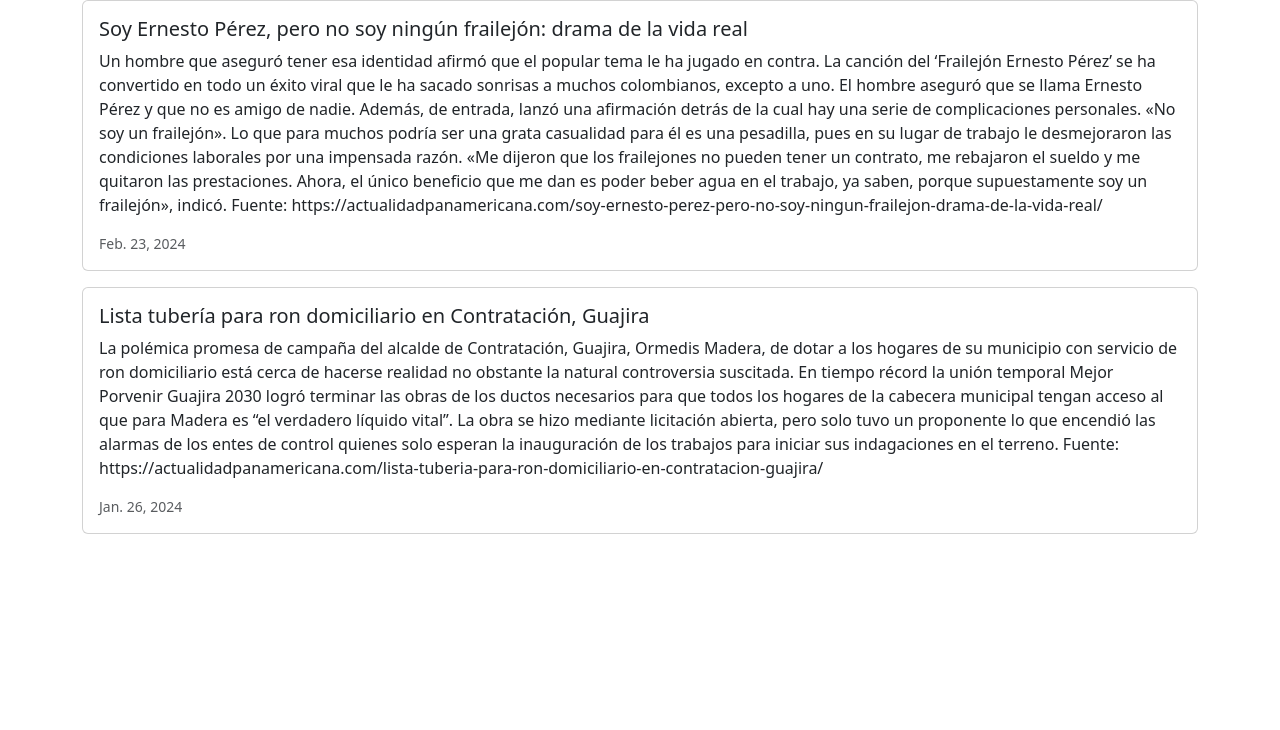
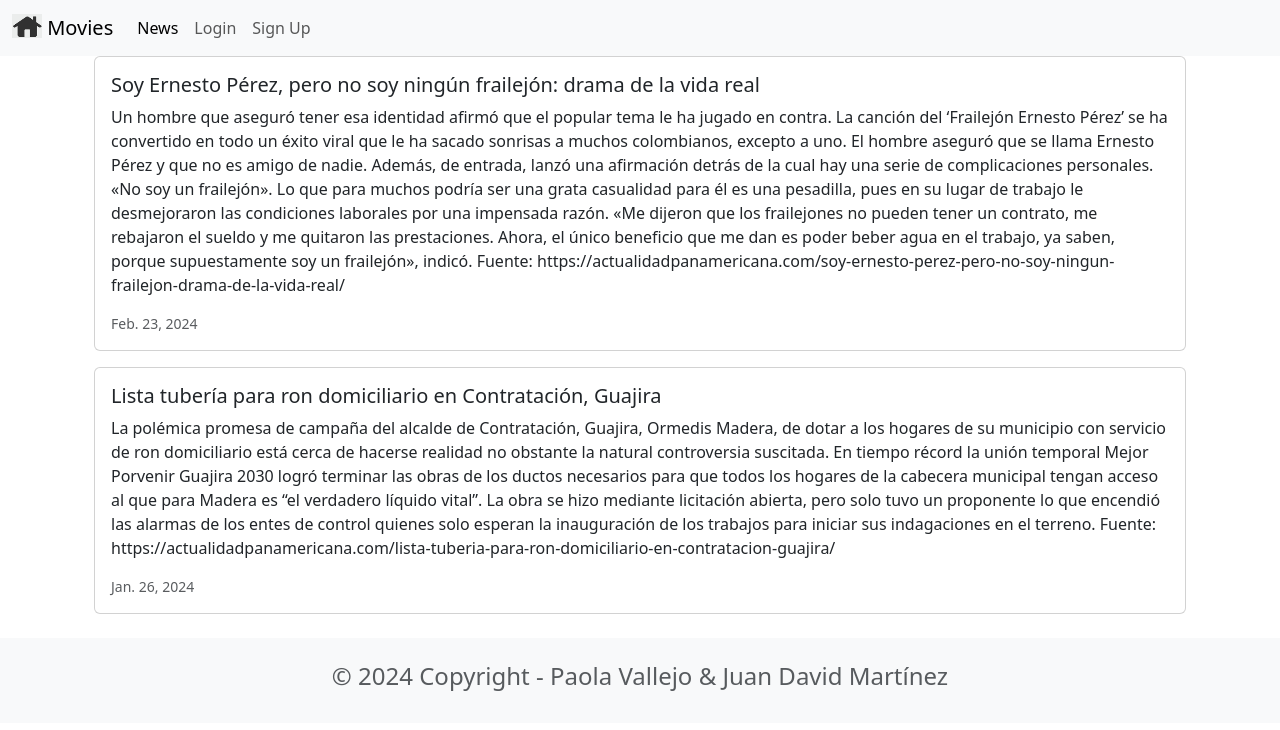
Before and after one commit to paolavallejo/Taller2-PI1-20241, a Django app: page /news/ in a window 1280 px wide. Shown: the top 730 px of the page. Run offline with Django 5.2, Linux system fonts and the light colour scheme; data comes from the database, SQL or seed files in the repository.

Commit message:
navbar y footer

```diff
--- a/movie/templates/home.html
+++ b/movie/templates/home.html
@@ -40,4 +40,8 @@
         <button type="submit" class="btn btn-primary">Sign Up</button>
     </form>
 </div>
+
+
+
+
 {% endblock content %}
--- a/moviereviews/settings.py
+++ b/moviereviews/settings.py
@@ -128,3 +128,8 @@ STATIC_URL = 'static/'
 # https://docs.djangoproject.com/en/5.0/ref/settings/#default-auto-field
 
 DEFAULT_AUTO_FIELD = 'django.db.models.BigAutoField'
+
+STATICFILES_DIRS = [
+ os.path.join(BASE_DIR, "static"),
+ 'moviereviews/static/',
+]
--- a/moviereviews/templates/base.html
+++ b/moviereviews/templates/base.html
@@ -5,14 +5,20 @@
 
 <nav class="navbar navbar-expand-lg bg-body-tertiary">
   <div class="container-fluid">
-    <a class="navbar-brand" href="#">Movies</a>
+    <a class="navbar-brand" href="{% url 'home' %}">
+      {% load static %}
+      <img src="{% static 'images/home.png' %}" alt="" width="30"
+height="24"
+          class="d-inline-block align-text-top" />
+      Movies
+    </a>
     <button class="navbar-toggler" type="button" data-bs-toggle="collapse" data-bs-target="#navbarSupportedContent" aria-controls="navbarSupportedContent" aria-expanded="false" aria-label="Toggle navigation">
       <span class="navbar-toggler-icon"></span>
     </button>
     <div class="collapse navbar-collapse" id="navbarSupportedContent">
       <ul class="navbar-nav me-auto mb-2 mb-lg-0">
         <li class="nav-item">
-          <a class="nav-link active" aria-current="page" href="#">News</a>
+          <a class="nav-link active" aria-current="page" href="{% url 'news' %}">News</a>
         </li>
         <li class="nav-item">
           <a class="nav-link" href="#">Login</a>
@@ -29,3 +35,13 @@
     {% block content %}
     {% endblock content %}
 </div>
+
+<footer class="text-center text-lg-start bg-light text-muted mt-4">
+  <div class="container">
+    <div class="row">
+      <div class="text-center p-4">
+        <h4>© 2024 Copyright - Paola Vallejo & Juan David Martínez</h4>
+      </div>
+    </div>
+  </div>
+</footer>
--- a/news/templates/news.html
+++ b/news/templates/news.html
@@ -1,6 +1,5 @@
-<head>
-    <link href="https://cdn.jsdelivr.net/npm/bootstrap@5.3.2/dist/css/bootstrap.min.css" rel="stylesheet" integrity="sha384-T3c6CoIi6uLrA9TneNEoa7RxnatzjcDSCmG1MXxSR1GAsXEV/Dwwykc2MPK8M2HN" crossorigin="anonymous">
-</head>
+{% extends 'base.html' %}
+{% block content %}
 
 <div class="container">
     {% for news in newss %}
@@ -17,3 +16,5 @@
     </div>
     {% endfor %}
 </div>
+
+{% endblock content %}
```
Also changed, not shown: moviereviews/static/images/home.png (added).
